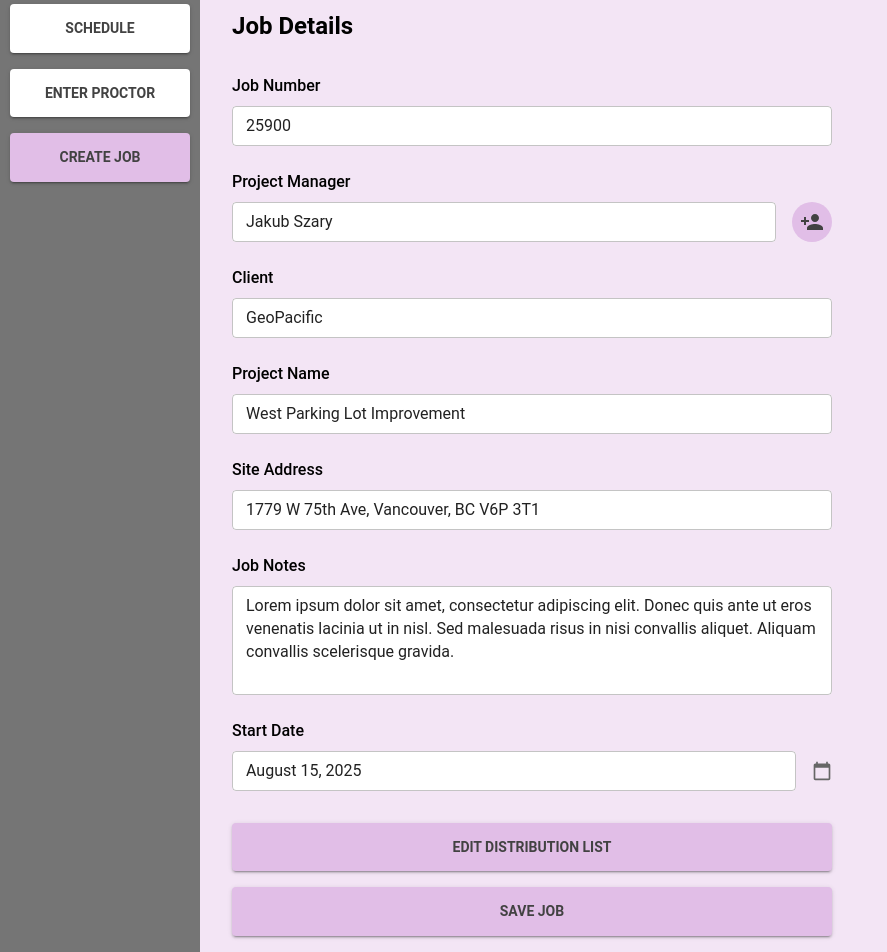
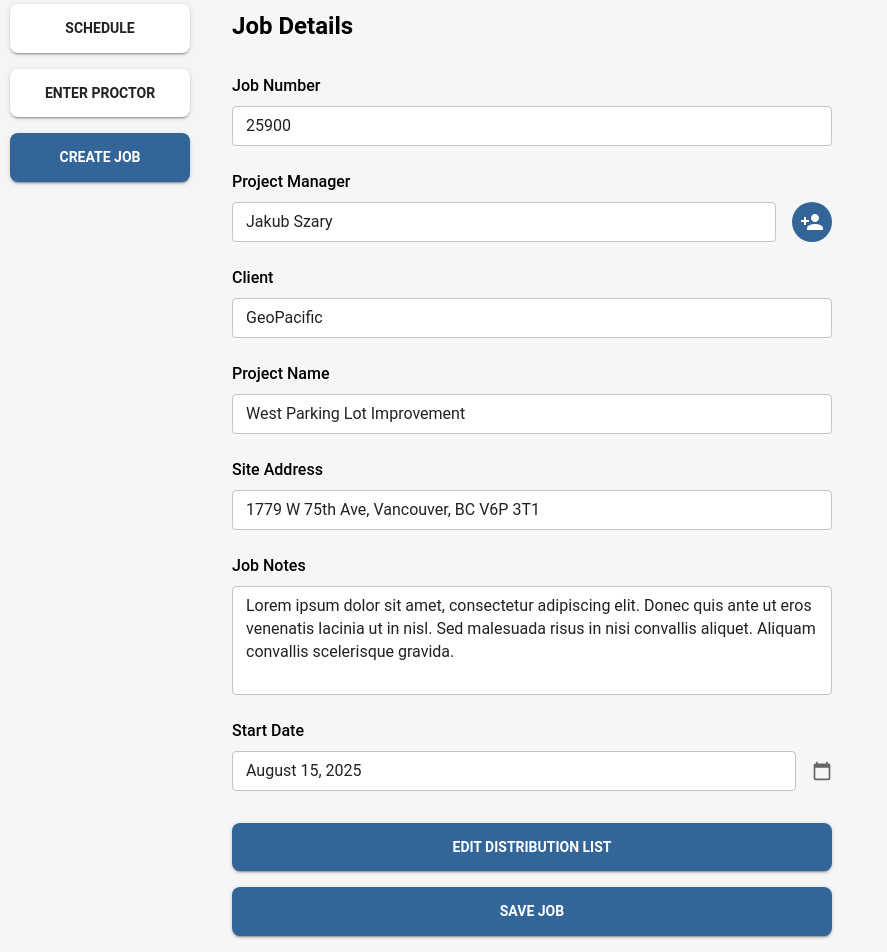
Before and after one commit to Density-Reporting-Tool/DensityReportingToolFrontend, a React (Vite) app: page /lab-admin/create-job in a window 1280 px wide. Shown: the part 60-1012 px from the top of the page, without its empty margins (0-887 px from the left). Built offline with nearby package versions, Linux system fonts and the light colour scheme.

Commit message:
feat: update Lab Admin pages styling to match theme

```diff
--- a/src/pages/LabAdminCreateJob.tsx
+++ b/src/pages/LabAdminCreateJob.tsx
@@ -93,14 +93,14 @@ const LabAdminCreateJob: React.FC = () => {
       {/* Header Bar */}
       <Box sx={{
         height: 64,
-        backgroundColor: '#424242',
+        backgroundColor: 'primary.main',
         display: 'flex',
         alignItems: 'center',
         width: '100%'
       }}>
         {/* Title Section */}
         <Box sx={{
-          backgroundColor: '#757575',
+          backgroundColor: 'primary.dark',
           height: '100%',
           display: 'flex',
           alignItems: 'center',
@@ -110,8 +110,8 @@ const LabAdminCreateJob: React.FC = () => {
           {/* Avatar Circle */}
           <Avatar
             sx={{
-              bgcolor: '#E1BEE7',
-              color: 'white',
+              bgcolor: 'white',
+              color: 'primary.main',
               fontWeight: 'bold',
               fontSize: '1.2rem',
               width: 40,
@@ -139,7 +139,7 @@ const LabAdminCreateJob: React.FC = () => {
         {/* Left Sidebar */}
         <Box sx={{
           width: 200,
-          backgroundColor: '#757575',
+          backgroundColor: 'grey.100',
           display: 'flex',
           flexDirection: 'column',
           alignItems: 'center',
@@ -152,13 +152,13 @@ const LabAdminCreateJob: React.FC = () => {
               fullWidth
               sx={{
                 backgroundColor: 'white',
-                color: '#424242',
+                color: 'text.primary',
                 fontWeight: 'bold',
                 py: 1.5,
                 mb: 2,
-                borderRadius: 1,
+                borderRadius: 2,
                 '&:hover': {
-                  backgroundColor: '#f5f5f5'
+                  backgroundColor: 'grey.50'
                 }
               }}
             >
@@ -171,13 +171,13 @@ const LabAdminCreateJob: React.FC = () => {
               fullWidth
               sx={{
                 backgroundColor: 'white',
-                color: '#424242',
+                color: 'text.primary',
                 fontWeight: 'bold',
                 py: 1.5,
                 mb: 2,
-                borderRadius: 1,
+                borderRadius: 2,
                 '&:hover': {
-                  backgroundColor: '#f5f5f5'
+                  backgroundColor: 'grey.50'
                 }
               }}
             >
@@ -189,13 +189,13 @@ const LabAdminCreateJob: React.FC = () => {
               variant="contained"
               fullWidth
               sx={{
-                backgroundColor: '#E1BEE7',
-                color: '#424242',
+                backgroundColor: 'primary.main',
+                color: 'white',
                 fontWeight: 'bold',
                 py: 1.5,
-                borderRadius: 1,
+                borderRadius: 2,
                 '&:hover': {
-                  backgroundColor: '#CE93D8'
+                  backgroundColor: 'primary.dark'
                 }
               }}
             >
@@ -207,7 +207,7 @@ const LabAdminCreateJob: React.FC = () => {
         {/* Main Content Area - Job Details Form */}
         <Box sx={{
           flex: 1,
-          backgroundColor: '#F3E5F5',
+          backgroundColor: 'background.default',
           p: 4
         }}>
           <Typography variant="h4" sx={{ mb: 4, fontWeight: 600 }}>
@@ -267,10 +267,10 @@ const LabAdminCreateJob: React.FC = () => {
                 <IconButton
                   onClick={handleAddPerson}
                   sx={{
-                    backgroundColor: '#E1BEE7',
-                    color: '#424242',
+                    backgroundColor: 'primary.main',
+                    color: 'white',
                     '&:hover': {
-                      backgroundColor: '#CE93D8'
+                      backgroundColor: 'primary.dark'
                     },
                     width: 40,
                     height: 40
@@ -398,13 +398,13 @@ const LabAdminCreateJob: React.FC = () => {
                 variant="contained"
                 fullWidth
                 sx={{
-                  backgroundColor: '#E1BEE7',
-                  color: '#424242',
+                  backgroundColor: 'primary.main',
+                  color: 'white',
                   fontWeight: 'bold',
                   py: 1.5,
-                  borderRadius: 1,
+                  borderRadius: 2,
                   '&:hover': {
-                    backgroundColor: '#CE93D8'
+                    backgroundColor: 'primary.dark'
                   }
                 }}
               >
@@ -414,13 +414,13 @@ const LabAdminCreateJob: React.FC = () => {
                 variant="contained"
                 fullWidth
                 sx={{
-                  backgroundColor: '#E1BEE7',
-                  color: '#424242',
+                  backgroundColor: 'primary.main',
+                  color: 'white',
                   fontWeight: 'bold',
                   py: 1.5,
-                  borderRadius: 1,
+                  borderRadius: 2,
                   '&:hover': {
-                    backgroundColor: '#CE93D8'
+                    backgroundColor: 'primary.dark'
                   }
                 }}
               >
@@ -438,10 +438,10 @@ const LabAdminCreateJob: React.FC = () => {
          maxWidth="sm"
          fullWidth
        >
-         <DialogTitle sx={{ backgroundColor: '#F3E5F5', color: '#424242' }}>
+                 <DialogTitle sx={{ backgroundColor: 'grey.50', color: 'text.primary' }}>
           Add New Person
         </DialogTitle>
-         <DialogContent sx={{ backgroundColor: '#F3E5F5', pt: 2 }}>
+        <DialogContent sx={{ backgroundColor: 'grey.50', pt: 2 }}>
            <Box sx={{ display: 'flex', flexDirection: 'column', gap: 3 }}>
              {/* Client Name */}
              <Box>
@@ -544,13 +544,13 @@ const LabAdminCreateJob: React.FC = () => {
              </Box>
            </Box>
          </DialogContent>
-         <DialogActions sx={{ backgroundColor: '#F3E5F5', p: 2, gap: 2 }}>
+                 <DialogActions sx={{ backgroundColor: 'grey.50', p: 2, gap: 2 }}>
           <Button
             variant="contained"
             onClick={handleSavePerson}
             sx={{
-               backgroundColor: '#E1BEE7',
-               color: '#424242',
+              backgroundColor: 'primary.main',
+              color: 'white',
               fontWeight: 'bold',
               px: 3,
               py: 1
@@ -562,8 +562,8 @@ const LabAdminCreateJob: React.FC = () => {
             variant="contained"
             onClick={handleAddPerson}
             sx={{
-               backgroundColor: '#E1BEE7',
-               color: '#424242',
+              backgroundColor: 'primary.main',
+              color: 'white',
               fontWeight: 'bold',
               px: 3,
               py: 1
--- a/src/pages/LabAdminDashboard.tsx
+++ b/src/pages/LabAdminDashboard.tsx
@@ -83,14 +83,14 @@ const LabAdminDashboard: React.FC = () => {
       {/* Header Bar */}
       <Box sx={{
         height: 64,
-        backgroundColor: '#424242',
+        backgroundColor: 'primary.main',
         display: 'flex',
         alignItems: 'center',
         width: '100%'
       }}>
         {/* Title Section */}
         <Box sx={{
-          backgroundColor: '#757575',
+          backgroundColor: 'primary.dark',
           height: '100%',
           display: 'flex',
           alignItems: 'center',
@@ -100,8 +100,8 @@ const LabAdminDashboard: React.FC = () => {
           {/* Avatar Circle */}
           <Avatar
             sx={{
-              bgcolor: '#E1BEE7',
-              color: 'white',
+              bgcolor: 'white',
+              color: 'primary.main',
               fontWeight: 'bold',
               fontSize: '1.2rem',
               width: 40,
@@ -129,7 +129,7 @@ const LabAdminDashboard: React.FC = () => {
         {/* Left Sidebar */}
         <Box sx={{
           width: 200,
-          backgroundColor: '#757575',
+          backgroundColor: 'grey.100',
           display: 'flex',
           flexDirection: 'column',
           alignItems: 'center',
@@ -141,13 +141,13 @@ const LabAdminDashboard: React.FC = () => {
               variant="contained"
               onClick={() => handleNavigation('schedule')}
               sx={{
-                backgroundColor: '#E1BEE7',
-                color: '#424242',
+                backgroundColor: 'primary.main',
+                color: 'white',
                 fontWeight: 'bold',
                 py: 1.5,
-                borderRadius: 1,
+                borderRadius: 2,
                 '&:hover': {
-                  backgroundColor: '#CE93D8'
+                  backgroundColor: 'primary.dark'
                 }
               }}
               startIcon={<ScheduleIcon />}
@@ -160,13 +160,13 @@ const LabAdminDashboard: React.FC = () => {
               variant="contained"
               onClick={handleCreateJob}
               sx={{
-                backgroundColor: '#E1BEE7',
-                color: '#424242',
+                backgroundColor: 'primary.main',
+                color: 'white',
                 fontWeight: 'bold',
                 py: 1.5,
-                borderRadius: 1,
+                borderRadius: 2,
                 '&:hover': {
-                  backgroundColor: '#CE93D8'
+                  backgroundColor: 'primary.dark'
                 }
               }}
               startIcon={<AddIcon />}
@@ -179,13 +179,13 @@ const LabAdminDashboard: React.FC = () => {
               variant="contained"
               onClick={() => handleNavigation('enterProctor')}
               sx={{
-                backgroundColor: '#E1BEE7',
-                color: '#424242',
+                backgroundColor: 'primary.main',
+                color: 'white',
                 fontWeight: 'bold',
                 py: 1.5,
-                borderRadius: 1,
+                borderRadius: 2,
                 '&:hover': {
-                  backgroundColor: '#CE93D8'
+                  backgroundColor: 'primary.dark'
                 }
               }}
               startIcon={<PersonIcon />}
@@ -198,8 +198,8 @@ const LabAdminDashboard: React.FC = () => {
         {/* Main Content Area */}
         <Box sx={{
           flex: 1,
-          backgroundColor: 'white',
-          borderLeft: '1px solid #e0e0e0'
+          backgroundColor: 'background.default',
+          borderLeft: '1px solid grey.300'
         }}>
           {renderContent()}
         </Box>
```
Lines whose indentation alone changed are shown as unchanged.
